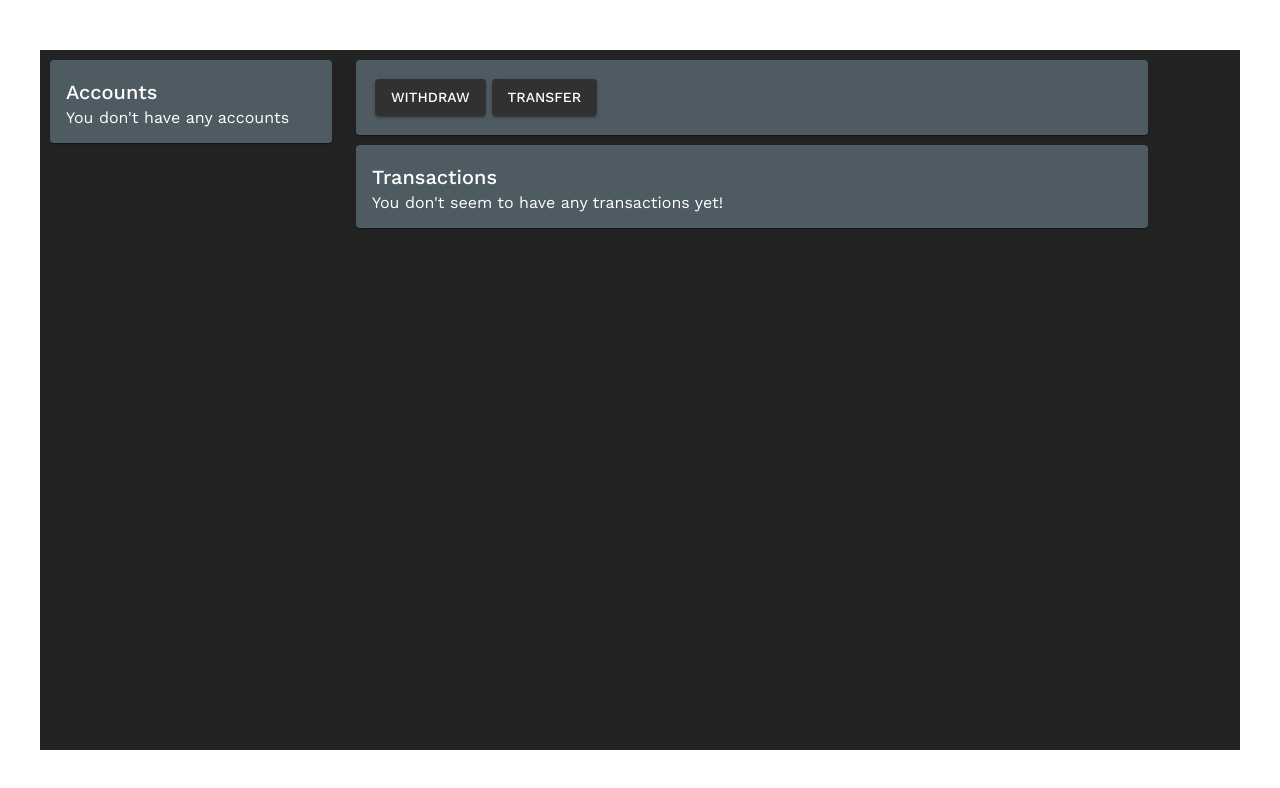
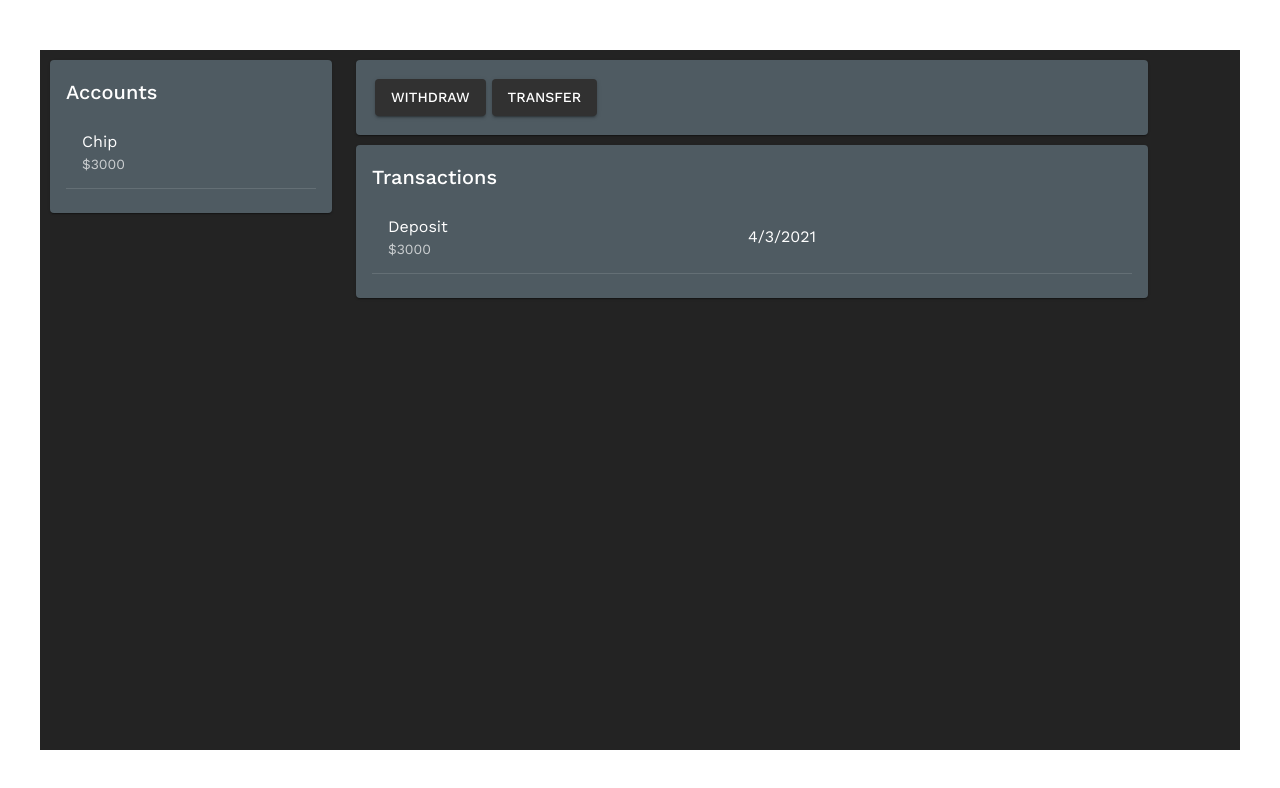
Before and after one commit to itschip/chip-fivem-banking, a React (Create React App) app in the folder web/: page / in a window 1280 px wide. Shown: the top 788 px of the page. Built offline with nearby package versions, Linux system fonts and the light colour scheme.

Commit message:
some mock data

```diff
--- a/web/src/components/accounts/Accounts.tsx
+++ b/web/src/components/accounts/Accounts.tsx
@@ -20,3 +20,20 @@ export default function Accounts() {
     </List>
   );
 }
+
+setTimeout(() => {
+  window.dispatchEvent(
+    new MessageEvent('message', {
+      data: {
+        app: 'NBWD',
+        method: 'setAccounts',
+        data: [
+          {
+            name: 'Chip',
+            balance: 3000,
+          },
+        ],
+      },
+    }),
+  );
+}, 1000);
--- a/web/src/components/transactions/Transactions.tsx
+++ b/web/src/components/transactions/Transactions.tsx
@@ -27,3 +27,22 @@ export default function Transactions() {
     </div>
   );
 }
+
+setTimeout(() => {
+  window.dispatchEvent(
+    new MessageEvent('message', {
+      data: {
+        app: 'NBWD',
+        method: 'setTransactions',
+        data: [
+          {
+            id: 1,
+            type: 'Deposit',
+            amount: 3000,
+            date: '4/3/2021',
+          },
+        ],
+      },
+    }),
+  );
+}, 1000);
```
